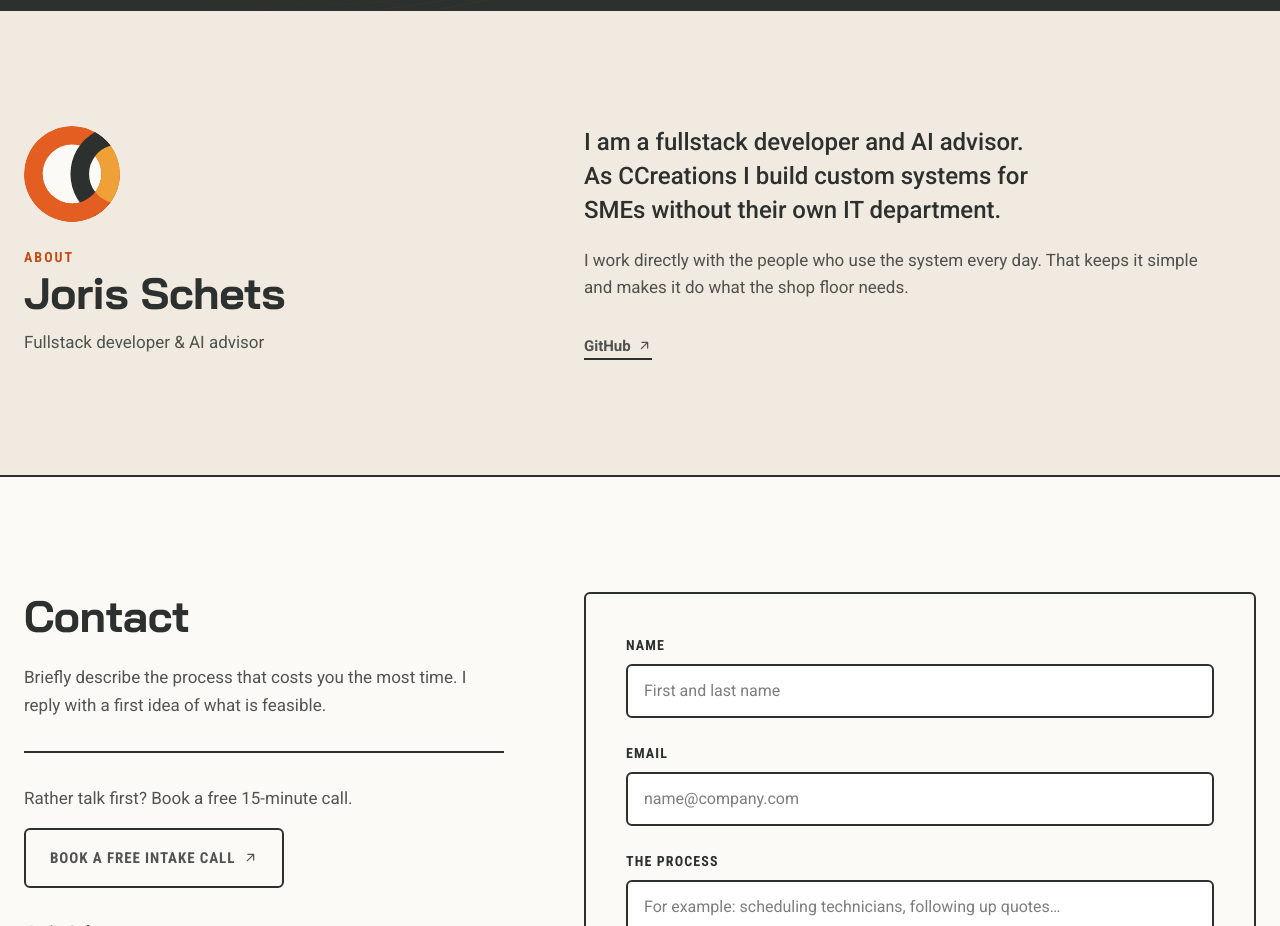
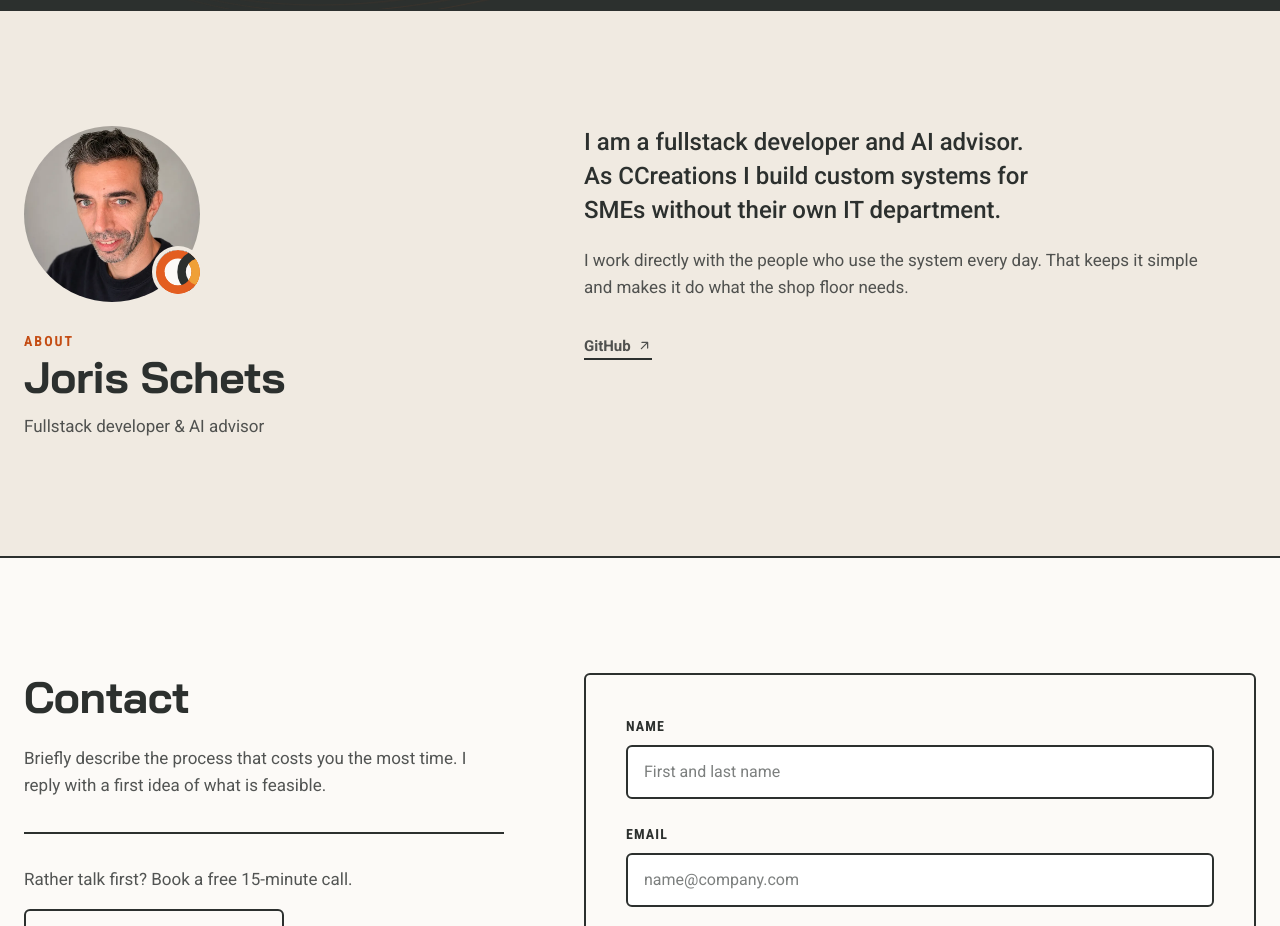
Before and after one commit to jorisschets/ccreations-site, a website with bundled scripts: page index.html in a window 1280 px wide. Shown: the part 5120-6046 px from the top of the page. Built offline with nearby package versions, Linux system fonts and the light colour scheme.

Commit message:
Add portrait to About

```diff
--- a/css/site.css
+++ b/css/site.css
@@ -693,11 +693,29 @@ h1, h2, h3 {
 
 /* ---------- About ---------- */
 
-/* The same close crop of the monogram that serves as profile image on other channels. */
+/* Portrait with the monogram as a small badge, the same close crop used as profile image elsewhere. */
+.about__portrait {
+  position: relative;
+  width: 11rem;
+  margin-bottom: 1.75rem;
+}
+
+.about__photo {
+  display: block;
+  width: 100%;
+  height: auto;
+  aspect-ratio: 1;
+  border-radius: 50%;
+  object-fit: cover;
+}
+
 .about__emblem {
-  width: 6rem;
-  height: 6rem;
-  margin-bottom: 1.5rem;
+  position: absolute;
+  right: -0.25rem;
+  bottom: 0.25rem;
+  width: 3.25rem;
+  height: 3.25rem;
+  border: 0.25rem solid var(--sand);
   border-radius: 50%;
 }
 
--- a/index.html
+++ b/index.html
@@ -262,7 +262,10 @@
     <section id="about" class="section" aria-labelledby="about-title">
       <div class="container split">
         <div>
-          <img class="about__emblem" src="assets/brand/social-avatar.svg" width="96" height="96" alt="" loading="lazy">
+          <div class="about__portrait">
+            <img class="about__photo" src="assets/joris-schets.webp" width="640" height="640" alt="Portret van Joris Schets" data-i18n-alt="about.photoAlt" loading="lazy">
+            <img class="about__emblem" src="assets/brand/social-avatar.svg" width="96" height="96" alt="" loading="lazy">
+          </div>
           <p class="eyebrow" data-i18n="nav.about">Over</p>
           <h2 class="section__title" id="about-title">Joris Schets</h2>
           <p class="about__role" data-i18n="hero.kicker">Fullstack developer &amp; AI-adviseur</p>
--- a/js/translations.js
+++ b/js/translations.js
@@ -76,6 +76,7 @@ export const translations = {
     "steps.4.text": "Si cela fonctionne, le processus suivant suit. Sinon, nous ajustons avant d’étendre.",
     "about.1": "Je suis développeur fullstack et conseiller en IA. Sous le nom CCreations, je construis des systèmes sur mesure pour les PME sans service informatique.",
     "about.2": "Je travaille directement avec les personnes qui utilisent le système chaque jour. Il reste ainsi simple et fait ce dont le terrain a besoin.",
+    "about.photoAlt": "Portrait de Joris Schets",
     "contact.lead": "Décrivez brièvement le processus qui vous coûte le plus de temps. Je réponds avec une première idée de ce qui est faisable.",
     "contact.intakeText": "Vous préférez d’abord en parler\u00a0? Planifiez un entretien gratuit de 15 minutes.",
     "contact.intake": "Planifier un entretien gratuit",
@@ -200,6 +201,7 @@ export const translations = {
     "steps.4.text": "Si funciona, pasamos al siguiente proceso. Si no, corregimos antes de ampliar.",
     "about.1": "Soy desarrollador fullstack y asesor de IA. Con CCreations construyo sistemas a medida para pymes sin departamento de IT propio.",
     "about.2": "Trabajo directamente con las personas que usan el sistema cada día. Así se mantiene sencillo y hace lo que el día a día necesita.",
+    "about.photoAlt": "Retrato de Joris Schets",
     "contact.lead": "Describe brevemente el proceso que más tiempo te cuesta. Te respondo con una primera idea de lo que es viable.",
     "contact.intakeText": "¿Prefieres hablarlo primero? Reserva una conversación gratuita de 15 minutos.",
     "contact.intake": "Reservar una llamada gratuita",
@@ -334,6 +336,7 @@ export const translations = {
     "steps.4.text": "If it works, the next process follows. If not, we adjust before we extend.",
     "about.1": "I am a fullstack developer and AI advisor. As CCreations I build custom systems for SMEs without their own IT department.",
     "about.2": "I work directly with the people who use the system every day. That keeps it simple and makes it do what the shop floor needs.",
+    "about.photoAlt": "Portrait of Joris Schets",
     "contact.lead": "Briefly describe the process that costs you the most time. I reply with a first idea of what is feasible.",
     "contact.intakeText": "Rather talk first? Book a free 15-minute call.",
     "contact.intake": "Book a free intake call",
```
Also changed, not shown: assets/joris-schets.webp (added).
